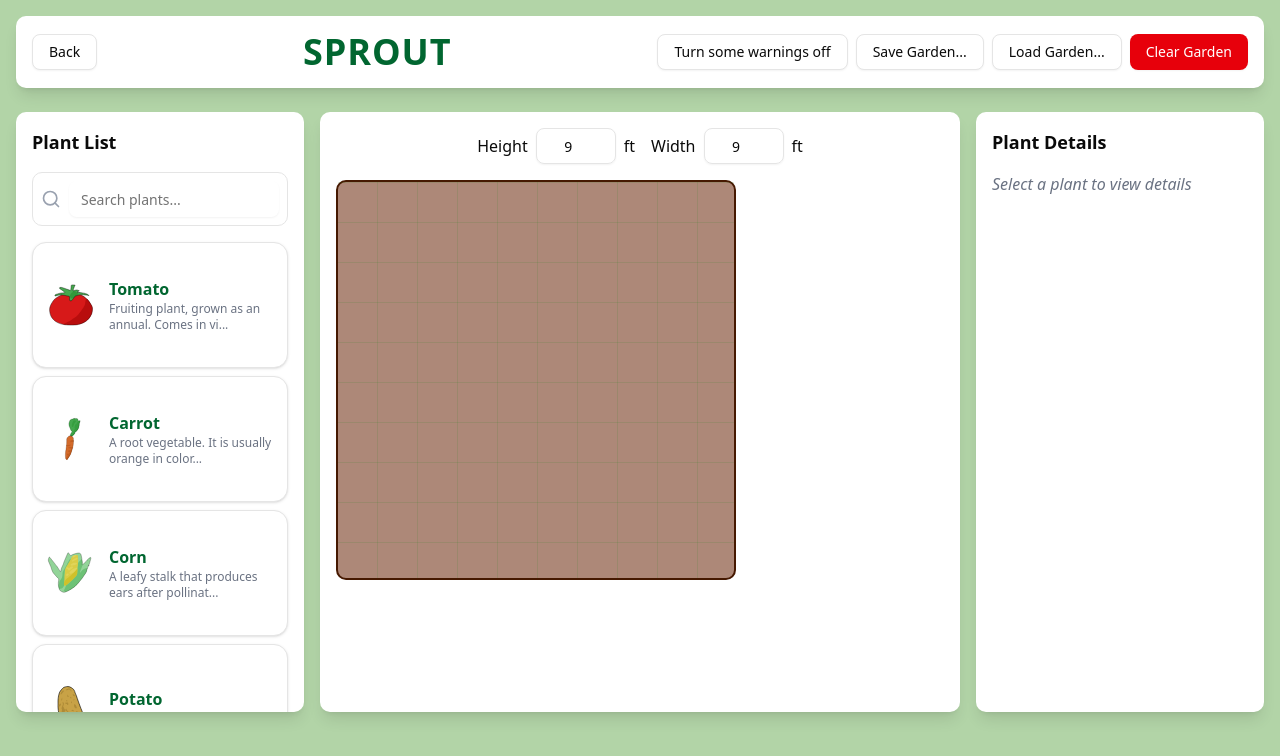
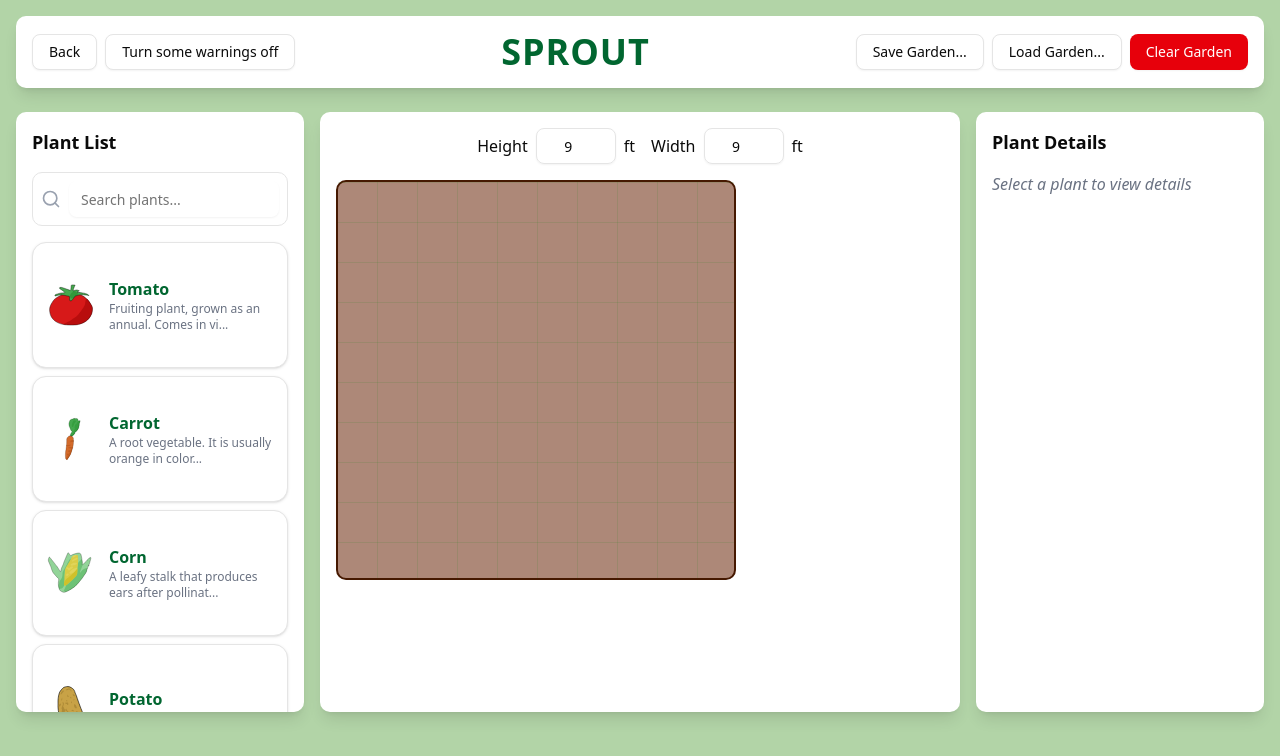
Before and after one commit to TedDBear/Sprout, a Next.js app in the folder my-app/: page /garden in a window 1280 px wide. Shown: the top 756 px of the page. Built offline with nearby package versions, Linux system fonts and the light colour scheme.

Commit message:
Moved warnings button
Moved the warnings button beside the back button so that the right side isn't too crowded.

```diff
--- a/my-app/app/garden/header.tsx
+++ b/my-app/app/garden/header.tsx
@@ -39,16 +39,18 @@ export default function Header({clearGarden, saveGarden, loadGarden, toggleWarni
 
       return (
         <div className="flex justify-between items-center mb-6 p-4 bg-white shadow-lg rounded-lg">
-            <Button variant="outline">
-                <Link href="/">
-                    Back
-                </Link></Button>
-            <h1 className="text-4xl font-extrabold text-green-800 tracking-wide">SPROUT</h1>
-            <div className="space-x-2">
-
+            <div className="flex gap-2">
+                <Button variant="outline">
+                    <Link href="/">
+                        Back
+                    </Link>
+                </Button>
                 <Button variant="outline" onClick={(event) => turnWarningsOnorOff()} className="warningToggle">
                     Turn some warnings {warningsOnorOff}
                 </Button>
+            </div>
+            <h1 className="text-4xl font-extrabold text-green-800 tracking-wide">SPROUT</h1>
+            <div className="space-x-2">
                 <Button variant="outline" onClick={(event) => saveGarden(event)}>Save Garden...</Button>
                 <Button variant="outline" onClick={handleLoadClick}>Load Garden...</Button>
                 <Button variant="destructive" onClick={(event) => clearGarden(event)}>Clear Garden</Button>
```
